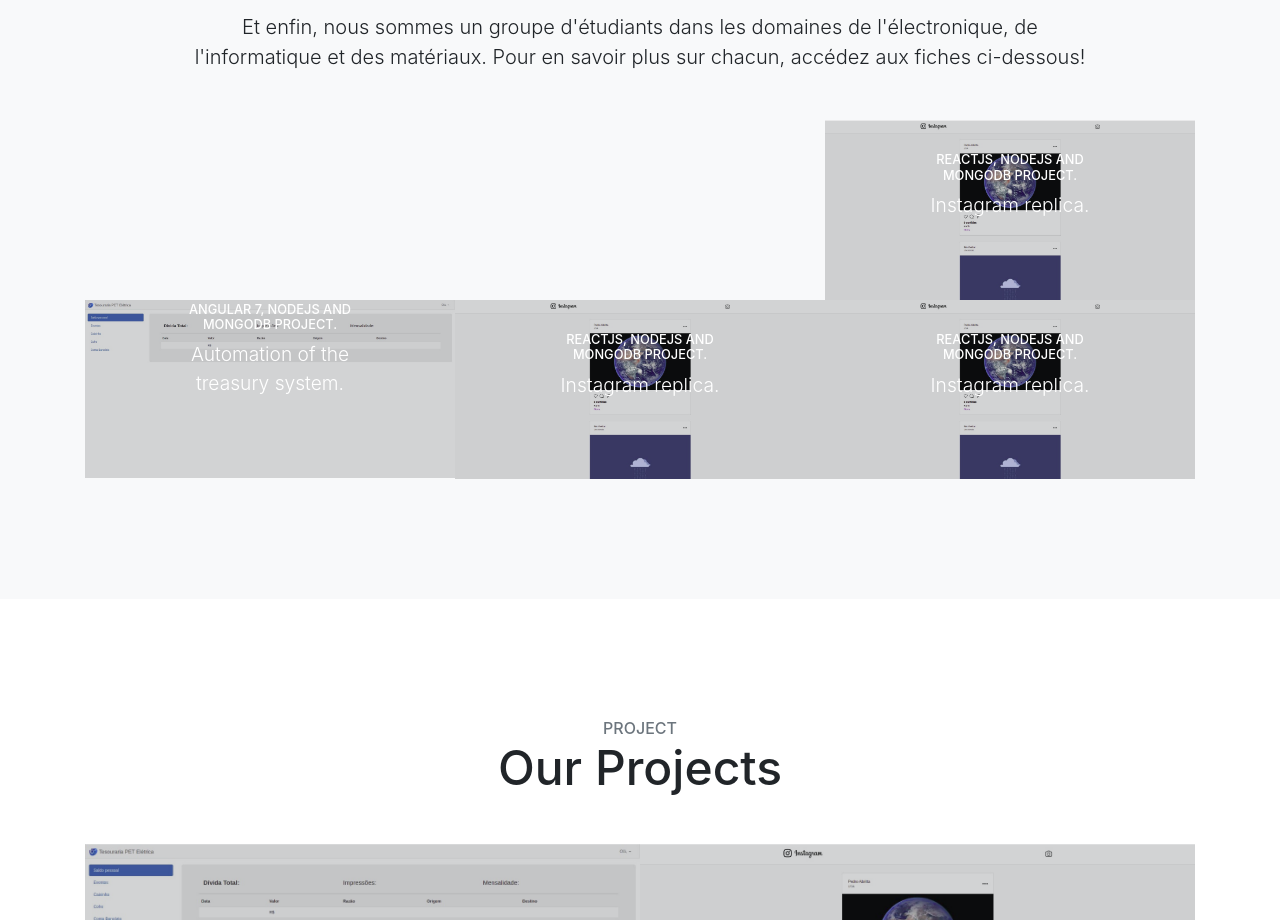
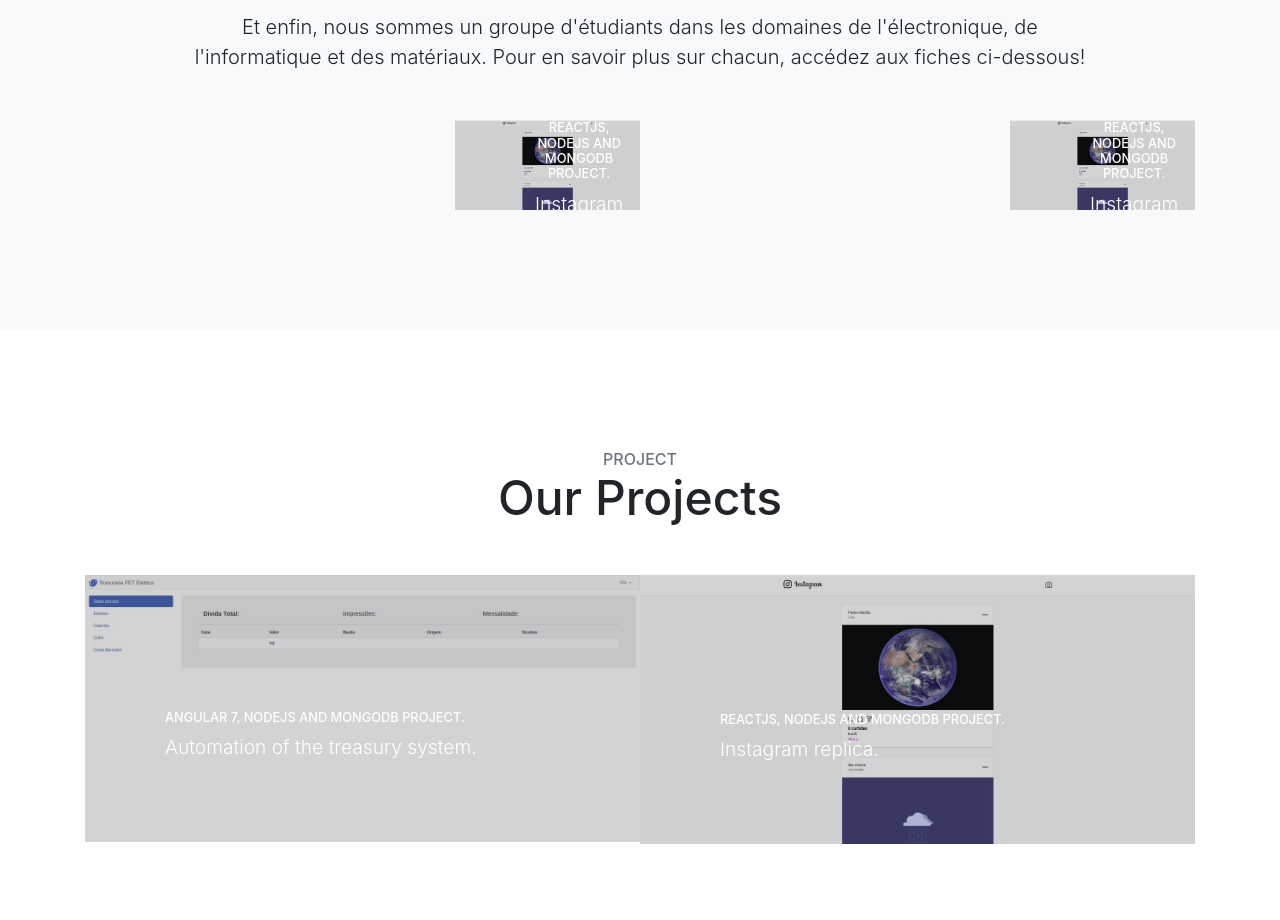
Before and after one commit to polybee-admin/polybee-admin.github.io, a website with bundled scripts: page index.html in a window 1280 px wide. Shown: the part 1200-2120 px from the top of the page. Built offline with nearby package versions, Linux system fonts and the light colour scheme.

Commit message:
Modification about us

```diff
--- a/index.html
+++ b/index.html
@@ -78,7 +78,7 @@
         </div>
       </div>
       <div class="row no-gutters">
-        <div class="col-lg-4">
+        <div class="col-lg-2">
           <a class="portfolio-item" href="https://www.facebook.com/profile.php?id=100028222253311">
             <span class="caption">
               <span class="caption-content">
@@ -89,7 +89,7 @@
             <!-- <img class="img-fluid" src="img/project1.jpeg" alt=""> -->
           </a>
         </div>
-        <div class="col-lg-4">
+        <div class="col-lg-2">
           <a class="portfolio-item" href="https://github.com/Avelarian/instagram-replica">
             <span class="caption">
               <span class="caption-content">
@@ -100,7 +100,7 @@
             <!-- <img class="img-fluid" src="img/project2.jpeg" alt=""> -->
           </a>
         </div>
-        <div class="col-lg-4">
+        <div class="col-lg-2">
           <a class="portfolio-item" href="https://github.com/Avelarian/instagram-replica">
             <span class="caption">
               <span class="caption-content">
@@ -111,31 +111,29 @@
             <img class="img-fluid" src="img/project2.jpeg" alt="">
           </a>
         </div>
-      </div>
-      <div class="row no-gutters">
-        <div class="col-lg-4">
-          <a class="portfolio-item" href="https://github.com/Avelarian/tesouraria-pet">
+        <div class="col-lg-2">
+          <a class="portfolio-item" href="https://www.facebook.com/profile.php?id=100028222253311">
             <span class="caption">
               <span class="caption-content">
-                <h2>Angular 7, NodeJS and MongoDB project.</h2>
-                <p class="mb-0">Automation of the treasury system.</p>
+                <h2>GAO Zekun</h2>
+                <p class="mb-0">Chef du projet.</p>
               </span>
             </span>
-            <img class="img-fluid" src="img/project1.jpeg" alt="">
+            <!-- <img class="img-fluid" src="img/project1.jpeg" alt=""> -->
           </a>
         </div>
-        <div class="col-lg-4">
+        <div class="col-lg-2">
           <a class="portfolio-item" href="https://github.com/Avelarian/instagram-replica">
             <span class="caption">
               <span class="caption-content">
-                <h2>ReactJS, NodeJS and MongoDB project.</h2>
-                <p class="mb-0">Instagram replica.</p>
+                <h2>HAN Keijan</h2>
+                <p class="mb-0">Responsable marketing.</p>
               </span>
             </span>
-            <img class="img-fluid" src="img/project2.jpeg" alt="">
+            <!-- <img class="img-fluid" src="img/project2.jpeg" alt=""> -->
           </a>
         </div>
-        <div class="col-lg-4">
+        <div class="col-lg-2">
           <a class="portfolio-item" href="https://github.com/Avelarian/instagram-replica">
             <span class="caption">
               <span class="caption-content">
```
